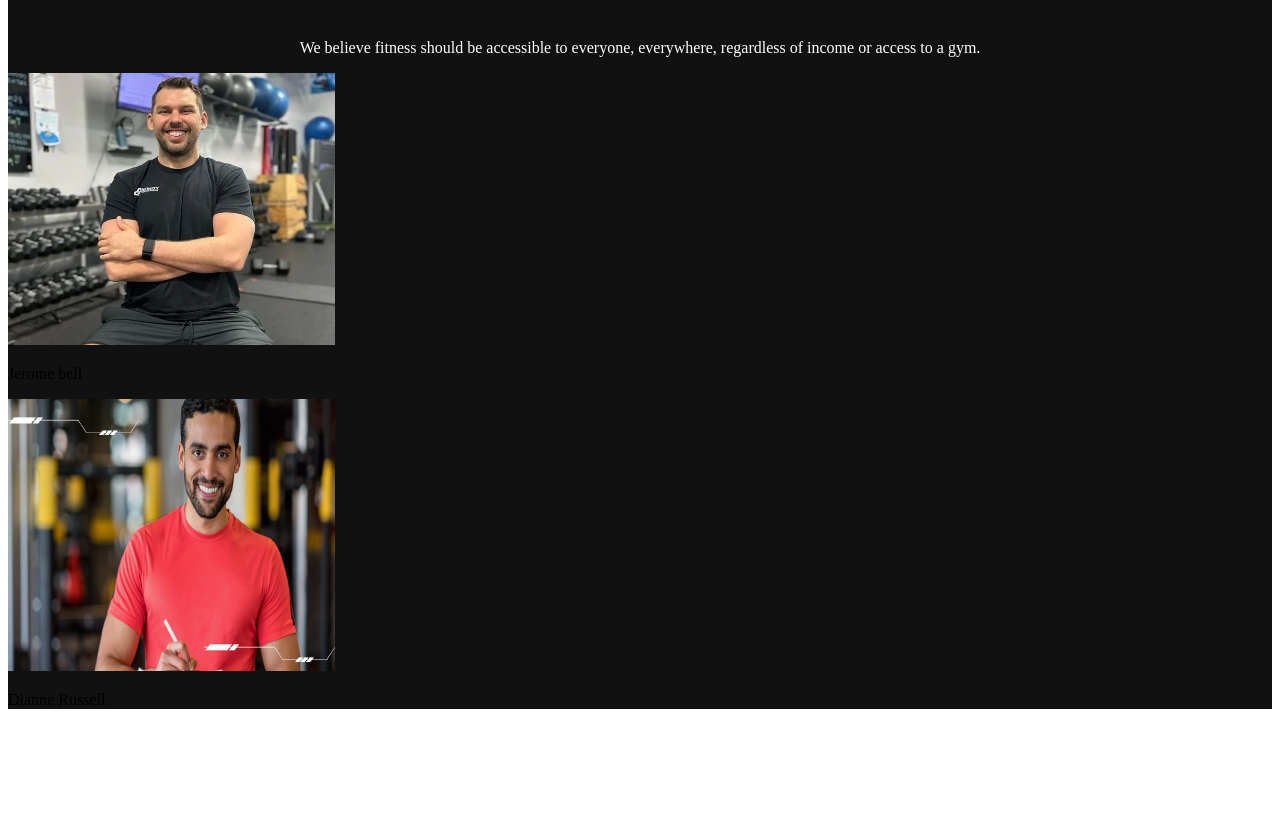
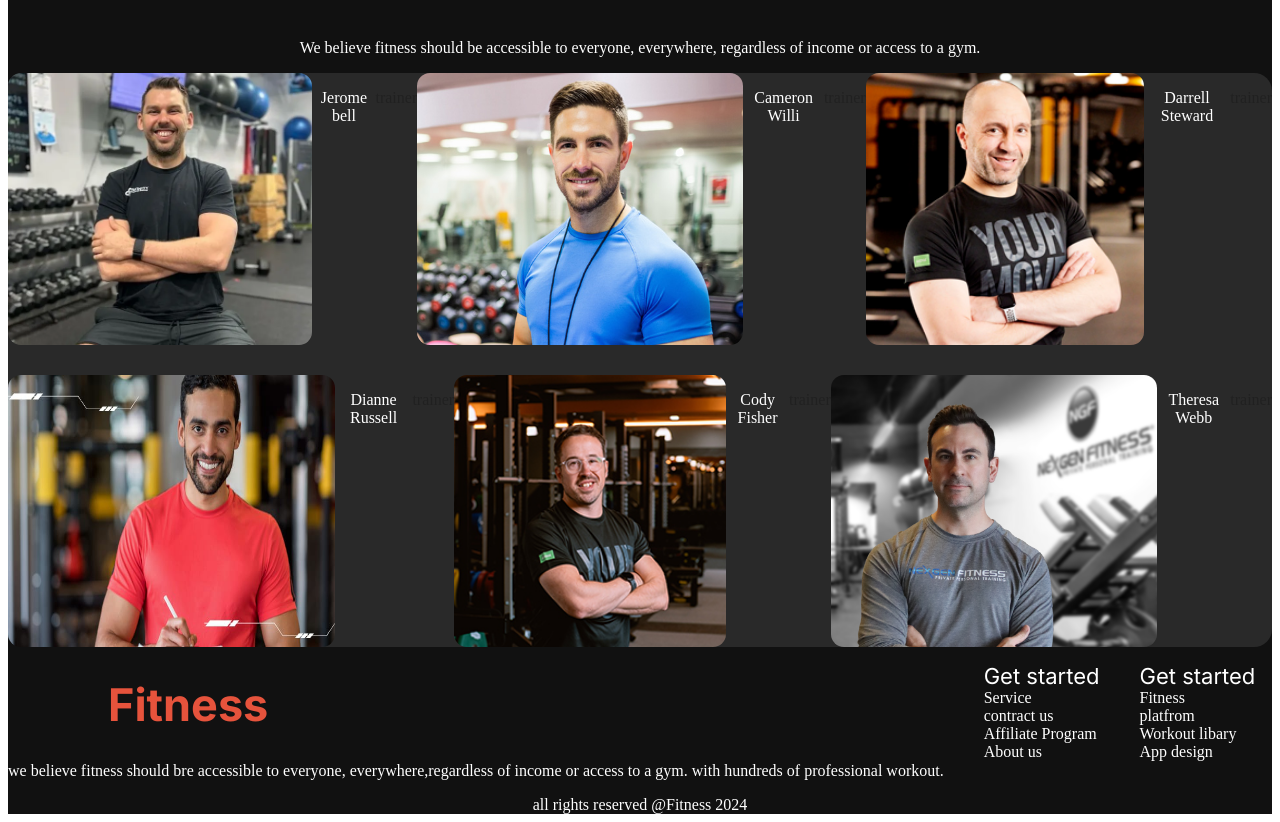
Before and after one commit to chaechan33/my-second-assignment, a plain HTML site: page index.html in a window 1280 px wide. Shown: the part 2074-2896 px from the top of the page. Before the commit the page ends 2799 px from the top, so only its background shows below. Drawn offline with Linux system fonts and the light colour scheme; a web font is replaced by a local one.

Commit message:
more added

```diff
--- a/index.html
+++ b/index.html
@@ -225,14 +225,45 @@
             </div>
 
             <div class="names-part-2">
-                <div>
+                <div class="names-row">
                     <img class="name-img" src="images/trainer1.png" alt="">
-                    <p>Jerome bell</p>
+                    <p class="name-info">Jerome bell</p>
+                    <p class="name-career">trainer</p>
 
-                    <img class="name-img" src="images/trainer4.png" alt="">
-                    <p>Dianne Russell</p>
+                    <img class="name-img" src="images/trainer2.png" alt="">
+                    <p class="name-info">Cameron Willi</p>
+                    <p class="name-career">trainer</p>
+                    <img class="name-img" src="images/trainer3.png" alt="">
+                    <p class="name-info">Darrell Steward</p>
+                    <p class="name-career">trainer</p>
 
                 </div>
+
+                <div class="names-row-2">
+                    <img class="name-img" src="images/trainer4.png" alt="">
+                    <p class="name-info">Dianne Russell</p>
+                    <p class="name-career">trainer</p>
+
+                    <img class="name-img" src="images/trainer5.png" alt="">
+                    <p class="name-info">Cody Fisher</p>
+                    <p class="name-career">trainer</p>
+                    <img class="name-img" src="images/trainer6.png" alt="">
+                    <p class="name-info">Theresa Webb</p>
+                    <p class="name-career">trainer</p>
+
+                </div>
+
+
+
+
+
+
+
+
+
+
+
+
 
 
 
@@ -256,7 +287,36 @@
 
 
     <footer>
+        <div class="footer-sec bg-colour     ">
+            <div class="footer-part-1">
+                <h1 class="footer-title">Fitness</h1>
+                <p class="footer-text">we believe fitness should bre accessible to everyone,
+                    everywhere,regardless of income or access to a gym.
+                    with hundreds of professional workout.
+            </div>
+            <div class="footer-part-2">
+                <ul class="footer-info">
+                    <li class="get-started">Get started</li>
+                    <li>Service </li>
+                    <li>contract us</li>
+                    <li>Affiliate Program</li>
+                    <li>About us</li>
+                </ul>
+            </div>
+            <div class="footer-part-3">
+                <ul class="footer-info">
+                    <li class="get-started">Get started</li>
+                    <li>Fitness </li>
+                    <li>platfrom</li>
+                    <li>Workout libary</li>
+                    <li>App design</li>
+                </ul>
 
+            </div>
+
+
+        </div>
+        <p class="bg-colour copyright ">all rights reserved @Fitness 2024</p>
     </footer>
 
 </body>
--- a/styles.css
+++ b/styles.css
@@ -456,9 +456,95 @@ th {
 }
 
 .name-img {
+    width: 326.67px;
+    height: 272px;
+    border-radius: 13px;
 
 
-    width: 326.67px;
-    height: 272px;
+}
+
+.name-info {
+    text-align: center;
+    color: rgb(255, 255, 255);
 
 }
+
+.names-part-2 {
+    border-radius: 18px;
+    background: rgba(255, 255, 255, 0.1);
+
+    flex-direction: row;
+    justify-content: center;
+    align-items: flex-start;
+
+}
+
+
+
+
+.names-row {
+    display: flex;
+    justify-content: center;
+
+}
+
+.names-row-2 {
+    display: flex;
+    justify-content: center;
+    padding-top: 30px;
+
+}
+
+.name-career {
+    color: rgba(0, 0, 0, 0.2);
+
+}
+
+/* footer related styles */
+.footer-sec {
+    display: flex;
+
+}
+
+
+.footer-info {
+    list-style: none;
+
+}
+
+.footer-title {
+    color: rgb(230, 83, 60);
+    padding-left: 100px;
+    font-size: 45px;
+    font-family: Inter;
+
+}
+
+.get-started {
+
+    font-family: Inter;
+    font-size: 22px;
+
+}
+
+.footer-part-1 {
+    color: rgb(255, 255, 255);
+}
+
+
+
+.footer-part-2 {
+    color: rgb(255, 255, 255);
+
+}
+
+.footer-part-3 {
+    color: rgb(255, 255, 255);
+}
+
+.copyright {
+    color: rgb(255, 255, 255);
+    text-align: center;
+    margin-top: 0;
+    margin-bottom: 0;
+}
```
